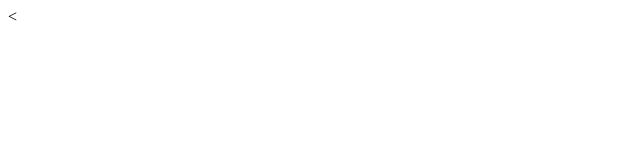
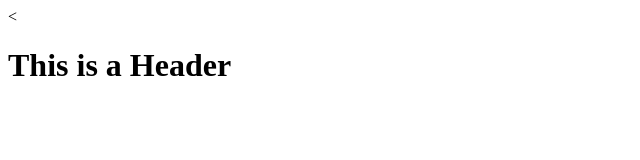
Before and after one commit to mickeljilenko123/git-test6, a website: page index.html in a window 1280 px wide. Shown: the whole page, without its empty margins (0-640 px from the left). Drawn offline with Linux system fonts and the light colour scheme.

Commit message:
fourth commit

```diff
--- a/index.html
+++ b/index.html
@@ -5,6 +5,7 @@
 	<title>Document</title>
 </head>
 <body>
+	<h1>This is a Header</h1>
 
 </body>
 </html>
```
Also changed, not shown: package.json (added, +28 -0 lines), 2 other files.
